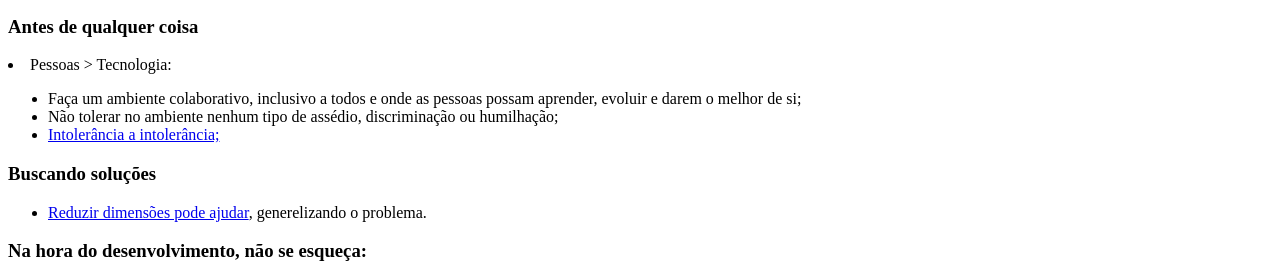
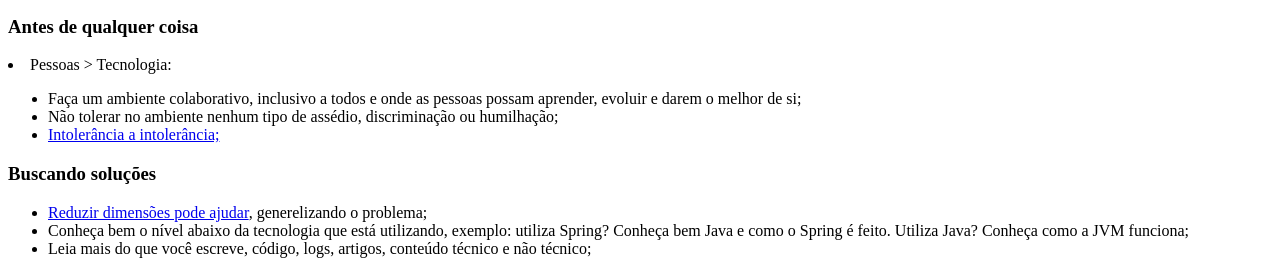
Before and after one commit to lucaspolo/aprendizado, a plain HTML site: page index.html in a window 1280 px wide. Shown: the part 101-374 px from the top of the page. Drawn offline with Linux system fonts and the light colour scheme.

Commit message:
Novos aprendizados

```diff
--- a/index.html
+++ b/index.html
@@ -25,7 +25,9 @@
     	</li>
     <h3>Buscando soluções</h3>
     <ul>
-    	<li><a href="https://www.youtube.com/watch?v=OkmNXy7er84">Reduzir dimensões pode ajudar</a>, generelizando o problema.</li>
+    	<li><a href="https://www.youtube.com/watch?v=OkmNXy7er84">Reduzir dimensões pode ajudar</a>, generelizando o problema;</li>
+    	<li>Conheça bem o nível abaixo da tecnologia que está utilizando, exemplo: utiliza Spring? Conheça bem Java e como o Spring é feito. Utiliza Java? Conheça como a JVM funciona;</li>
+    	<li>Leia mais do que você escreve, código, logs, artigos, conteúdo técnico e não técnico;
     </ul>
     <h3>Na hora do desenvolvimento, não se esqueça:</h3>
     <ul>
```
Also changed, not shown: log.txt, 1 other file.
